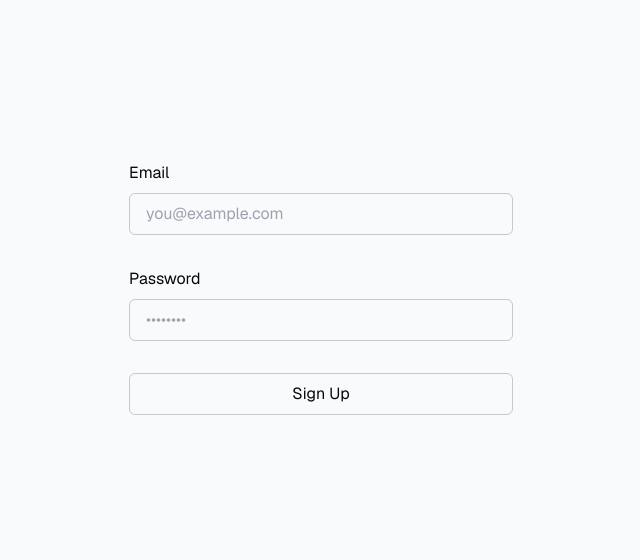
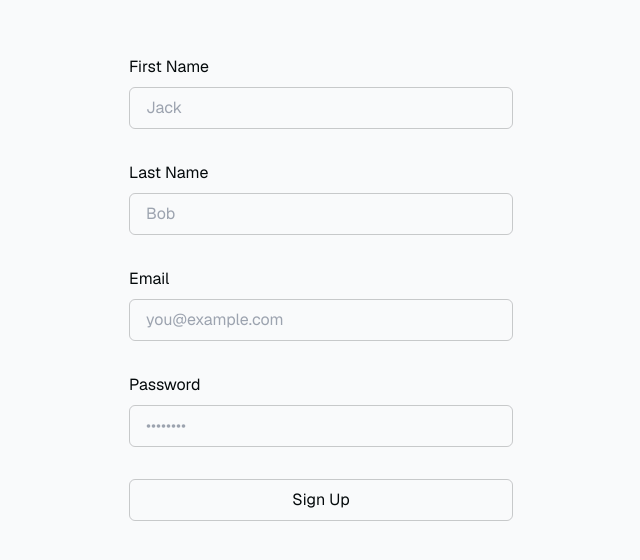
Before and after one commit to SchoolOfCode/bc16-final-projects-team_algorhythm, a Next.js app: page /signup in a window 1280 px wide. Shown: the part 108-668 px from the top of the page, without its empty margins (319-959 px from the left). Built offline with nearby package versions, Linux system fonts and the light colour scheme; no server answers.

Commit message:
working on form SignUp

```diff
--- a/app/signup/page.tsx
+++ b/app/signup/page.tsx
@@ -13,6 +13,10 @@ export default function SignUp({
     "use server";
 
     const origin = headers().get("origin");
+
+    const first_name = formData.get('first_name') as string;
+    const last_name = formData.get('last_name') as string;
+
     const email = formData.get("email") as string;
     const password = formData.get("password") as string;
     const supabase = createClient();
@@ -36,6 +40,26 @@ export default function SignUp({
     <div className="flex-1 flex flex-col w-full px-8 sm:max-w-md justify-center gap-2">
 
       <form className="animate-in flex-1 flex flex-col w-full justify-center gap-2 text-foreground">
+        <label className="text-md" htmlFor="first_name">
+          First Name
+        </label>
+        <input
+          className="rounded-md px-4 py-2 bg-inherit border mb-6"
+          name="first_name"
+          placeholder="Jack"
+          type="text"
+          required
+        />
+        <label className="text-md" htmlFor="last_name">
+          Last Name
+        </label>
+        <input
+          className="rounded-md px-4 py-2 bg-inherit border mb-6"
+          name="last_name"
+          placeholder="Bob"
+          type="text"
+          required
+        />
         <label className="text-md" htmlFor="email">
           Email
         </label>
```
